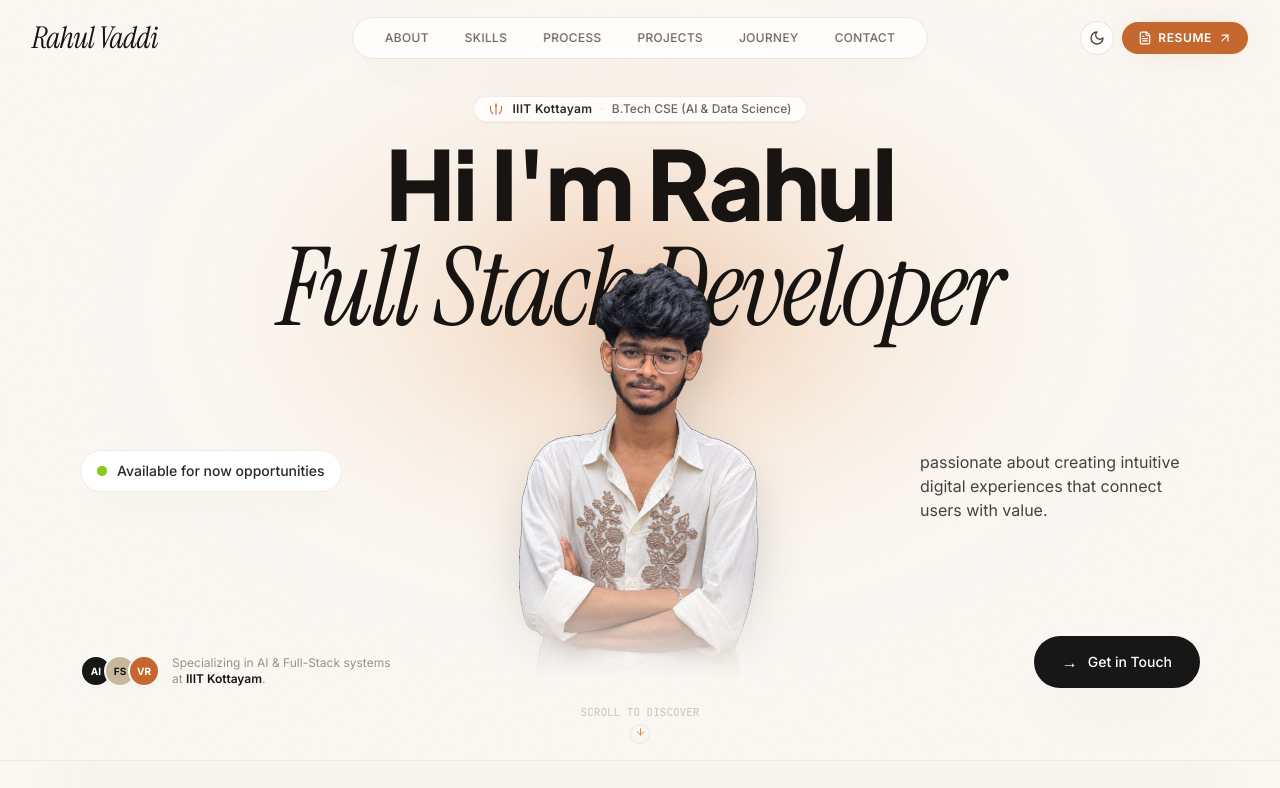
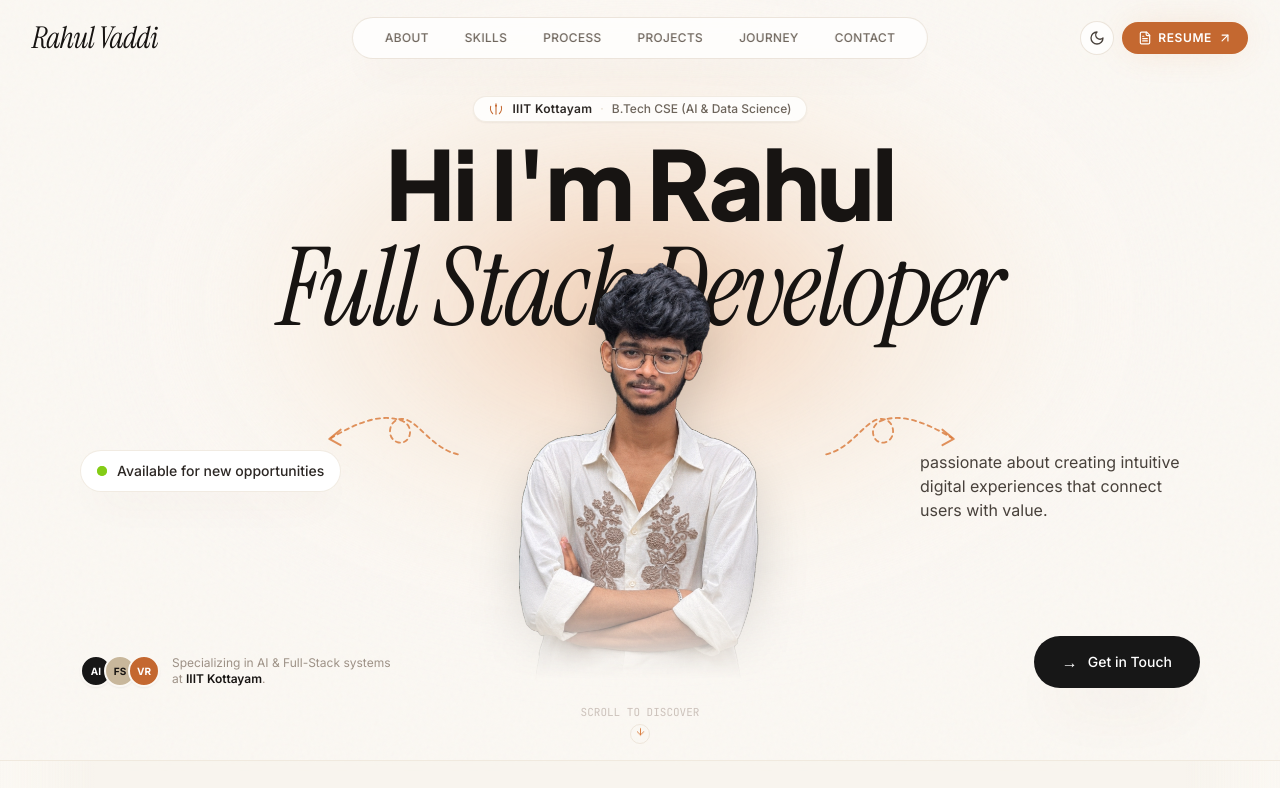
Before and after one commit to Rahulv-17/Portfolio, a React (Vite) app: page / in a window 1280 px wide. Shown: the top 788 px of the page. Built offline with nearby package versions, Linux system fonts and the light colour scheme; a web font is replaced by a local one.

Commit message:
feat(hero): add hand-drawn dotted loop arrows and fix spelling to 'new opportunities'

```diff
--- a/src/components/Hero.tsx
+++ b/src/components/Hero.tsx
@@ -71,6 +71,50 @@ export const Hero: React.FC = () => {
               }}
               loading="eager"
             />
+
+            {/* Hand-drawn Dotted Loop Arrow: Pointing from portrait to Left Status Pill */}
+            <div className="hidden lg:block absolute -left-28 xl:-left-36 top-[42%] -translate-y-1/2 w-28 xl:w-36 h-20 text-terracotta-500/80 dark:text-terracotta-400/80 pointer-events-none z-20">
+              <svg viewBox="0 0 140 70" className="w-full h-full overflow-visible" fill="none">
+                {/* Dotted looping path */}
+                <path
+                  d="M 135,48 C 110,42 98,18 84,14 C 68,10 64,32 76,36 C 88,40 94,22 82,16 C 60,6 32,20 12,32"
+                  stroke="currentColor"
+                  strokeWidth="1.8"
+                  strokeDasharray="4 4"
+                  strokeLinecap="round"
+                />
+                {/* Arrowhead pointing to status pill */}
+                <path
+                  d="M 21,24 L 10,33 L 21,39"
+                  stroke="currentColor"
+                  strokeWidth="2"
+                  strokeLinecap="round"
+                  strokeLinejoin="round"
+                />
+              </svg>
+            </div>
+
+            {/* Hand-drawn Dotted Loop Arrow: Pointing from portrait to Right Bio Text */}
+            <div className="hidden lg:block absolute -right-28 xl:-right-36 top-[42%] -translate-y-1/2 w-28 xl:w-36 h-20 text-terracotta-500/80 dark:text-terracotta-400/80 pointer-events-none z-20">
+              <svg viewBox="0 0 140 70" className="w-full h-full overflow-visible" fill="none">
+                {/* Dotted looping path */}
+                <path
+                  d="M 8,48 C 32,42 44,18 58,14 C 74,10 78,32 66,36 C 54,40 48,22 60,16 C 82,6 110,20 130,32"
+                  stroke="currentColor"
+                  strokeWidth="1.8"
+                  strokeDasharray="4 4"
+                  strokeLinecap="round"
+                />
+                {/* Arrowhead pointing to bio text */}
+                <path
+                  d="M 121,24 L 132,33 L 121,39"
+                  stroke="currentColor"
+                  strokeWidth="2"
+                  strokeLinecap="round"
+                  strokeLinejoin="round"
+                />
+              </svg>
+            </div>
           </motion.div>
 
           {/* ─── DESKTOP FLOATING SATELLITES (Exact Reference Composition) ─── */}
@@ -86,7 +130,7 @@ export const Hero: React.FC = () => {
               <span className="relative inline-flex rounded-full h-2.5 w-2.5 bg-lime-500" />
             </span>
             <span className="text-xs xl:text-sm font-sans font-medium text-linen-900 dark:text-linen-100 whitespace-nowrap">
-              Available for now opportunities
+              Available for new opportunities
             </span>
           </motion.div>
 
@@ -151,7 +195,7 @@ export const Hero: React.FC = () => {
               <span className="relative inline-flex rounded-full h-2 w-2 bg-lime-500" />
             </span>
             <span className="text-xs font-sans font-medium text-linen-900 dark:text-linen-100">
-              Available for now opportunities
+              Available for new opportunities
             </span>
           </div>
 
```
